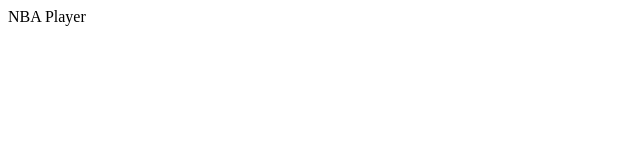
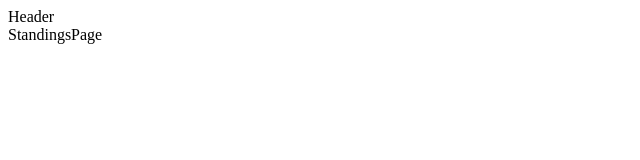
Before and after one commit to e3cd/nba2019-react, a React (Create React App) app: page / in a window 1280 px wide. Shown: the top 160 px of the page, without its empty margins (0-640 px from the left). Built offline with nearby package versions, Linux system fonts and the light colour scheme.

Commit message:
structure files - add some routes

```diff
--- a/package.json
+++ b/package.json
@@ -6,6 +6,7 @@
     "react": "^16.8.6",
     "react-dom": "^16.8.6",
     "react-redux": "^7.0.1",
+    "react-router-dom": "^5.0.0",
     "react-scripts": "2.1.8",
     "redux": "^4.0.1",
     "redux-thunk": "^2.3.0"
--- a/src/components/App.js
+++ b/src/components/App.js
@@ -1,7 +1,31 @@
-import React from "react";
+import React, { Component } from "react";
+import { BrowserRouter, Switch, Route } from "react-router-dom";
+import HeaderNav from "./header/HeaderNav";
+import PlayerStats from "./players/PlayerStats";
+import PlayerSearch from "./players/PlayerSearch";
+import StandingsPage from "./standings/StandingsPage";
+import TeamsList from "./teams/TeamsList";
+import TeamStats from "./teams/TeamStats";
 
-const App = () => {
-  return <div> NBA Player </div>;
-};
+class App extends Component {
+  render() {
+    return (
+      <div>
+        <BrowserRouter>
+          <div>
+            <HeaderNav />
+            <Switch>
+              <Route path="/" exact component={StandingsPage} />
+              <Route path="/players/:id" exact component={PlayerStats} />
+              <Route path="/players/" exact component={PlayerSearch} />
+              <Route path="/teams/" exact component={TeamsList} />
+              <Route path="/teams/:id" exact component={TeamStats} />
+            </Switch>
+          </div>
+        </BrowserRouter>
+      </div>
+    );
+  }
+}
 
 export default App;
--- /dev/null
+++ b/src/components/header/HeaderNav.js
@@ -0,0 +1,9 @@
+import React, { Component } from "react";
+
+class HeaderNav extends Component {
+  render() {
+    return <div>Header</div>;
+  }
+}
+
+export default HeaderNav;
--- /dev/null
+++ b/src/components/players/PlayerSearch.js
@@ -0,0 +1,9 @@
+import React, { Component } from "react";
+
+class PlayerSearch extends Component {
+  render() {
+    return <div>PlayerSearch</div>;
+  }
+}
+
+export default PlayerSearch;
--- /dev/null
+++ b/src/components/players/PlayerStats.js
@@ -0,0 +1,9 @@
+import React, { Component } from "react";
+
+class PlayerStats extends Component {
+  render() {
+    return <div>PlayerStats</div>;
+  }
+}
+
+export default PlayerStats;
--- /dev/null
+++ b/src/components/standings/StandingsPage.js
@@ -0,0 +1,9 @@
+import React, { Component } from "react";
+
+class StandingsPage extends Component {
+  render() {
+    return <div>StandingsPage</div>;
+  }
+}
+
+export default StandingsPage;
--- /dev/null
+++ b/src/components/teams/TeamStats.js
@@ -0,0 +1,9 @@
+import React, { Component } from "react";
+
+class TeamStats extends Component {
+  render() {
+    return <div>TeamStats</div>;
+  }
+}
+
+export default TeamStats;
--- /dev/null
+++ b/src/components/teams/TeamsList.js
@@ -0,0 +1,9 @@
+import React, { Component } from "react";
+
+class TeamsList extends Component {
+  render() {
+    return <div>TeamsList</div>;
+  }
+}
+
+export default TeamsList;
```
Also changed, not shown: 1 other file (tests, documents, lock files or other folders).
